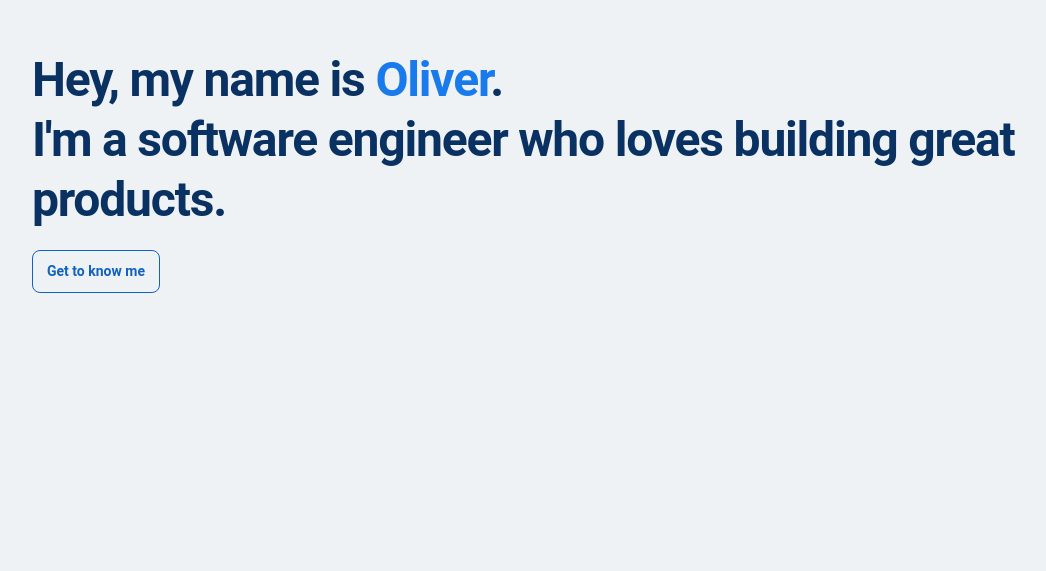
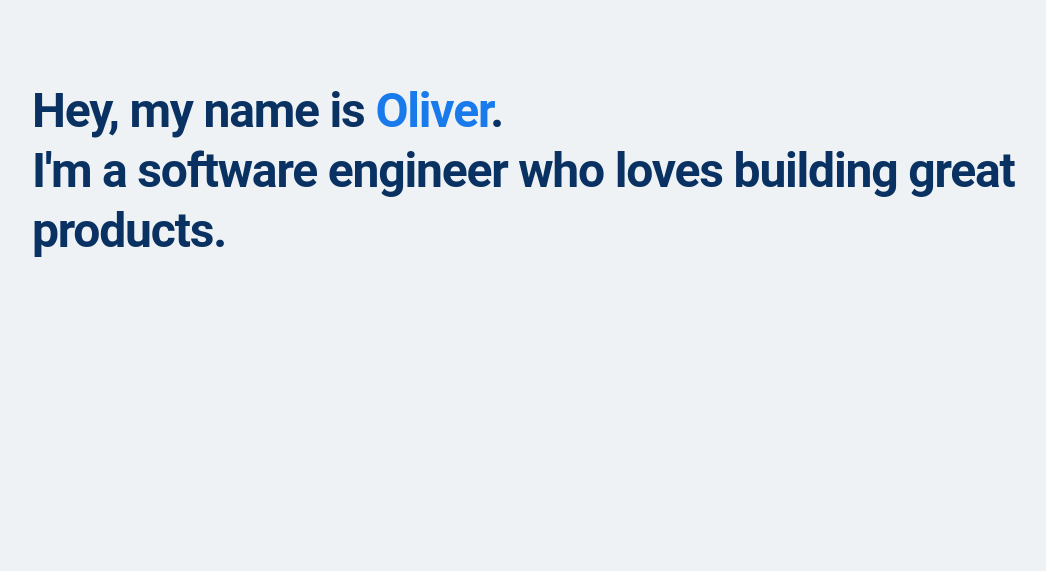
Before and after one commit to om154/omurray.dev, a React (Create React App) app: page / in a window 1280 px wide. Shown: the part 229-800 px from the top of the page, without its empty margins (112-1158 px from the left). Built offline with nearby package versions, Linux system fonts and the light colour scheme; no server answers.

Commit message:
remove button from Greeting component

```diff
--- a/src/components/AboutMe/index.tsx
+++ b/src/components/AboutMe/index.tsx
@@ -53,7 +53,6 @@ const AboutMe = () => (
           to find me drinking coffee, and in the evenings sharing a bottle of natural
           wine with friends.
         </P>
-
       </AboutMeHero>
     </div>
   </Section>
--- a/src/components/Greeting/index.tsx
+++ b/src/components/Greeting/index.tsx
@@ -1,4 +1,3 @@
-import Button from '../Button';
 import Section from '../Section';
 import { H1 } from '../shared/Text';
 
@@ -19,11 +18,6 @@ const Greeting = () => (
         I&apos;m a
         software engineer who loves building great products.
       </H1>
-      <div className="flex justify-center mt-8 md:mt-5 md:justify-start">
-        <Button>
-          Get to know me
-        </Button>
-      </div>
     </div>
   </Section>
 );
```
